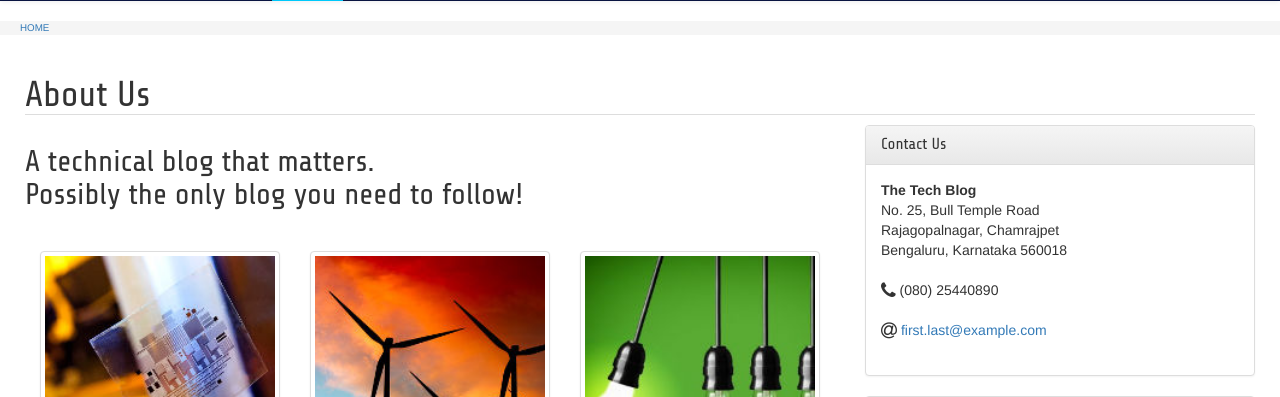
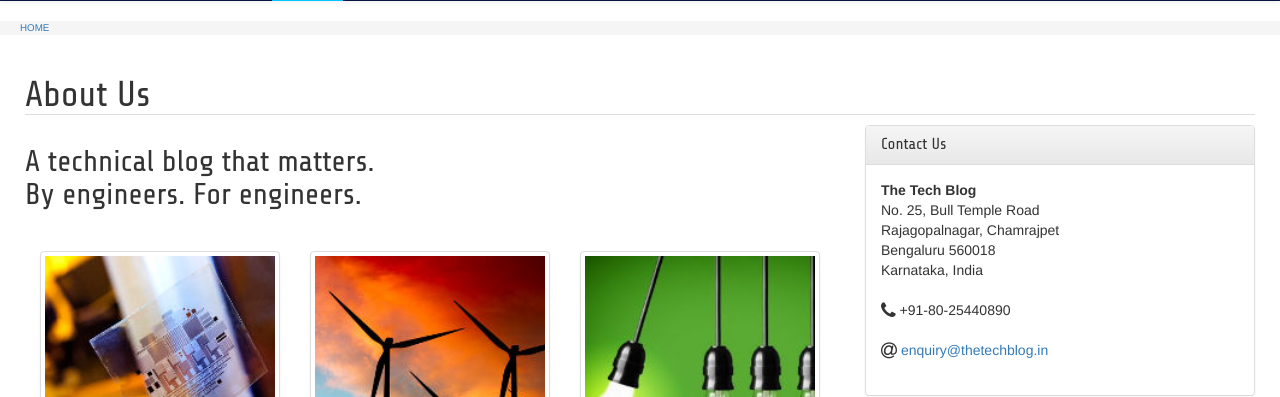
Before and after one commit to DevopediaOrg/django-basic, a Django app: page /about in a window 1280 px wide. Shown: the part 455-852 px from the top of the page. Run offline with Django 3.2, Linux system fonts and the light colour scheme; some libraries are stand-ins or nearby versions.

Commit message:
Improving About page.

```diff
--- a/blog/templates/about.html
+++ b/blog/templates/about.html
@@ -11,7 +11,7 @@
   <div class="col-sm-8 col-md-8">
       <h2 class="subtitle">
           A technical blog that matters.<br>
-          Possibly the only blog you need to follow!
+          By engineers. For engineers.
       </h2>
       <div class="col-sm-4 col-md-4">
         <div class="thumbnail">
@@ -62,13 +62,14 @@
           <strong>The Tech Blog</strong><br>
           No. 25, Bull Temple Road<br>
           Rajagopalnagar, Chamrajpet<br>
-          Bengaluru, Karnataka 560018<br><br>
+          Bengaluru 560018<br>
+          Karnataka, India<br><br>
 
           <i class="fa fa-lg fa-phone"></i>
-          (080) 25440890<br><br>
+          +91-80-25440890<br><br>
 
           <i class="fa fa-lg fa-at"></i>
-          <a href="mailto:first.last@example.com">first.last@example.com</a>
+          <a href="mailto:enquiry@thetechblog.in">enquiry@thetechblog.in</a>
         </address>
       </div>
     </div>
```
